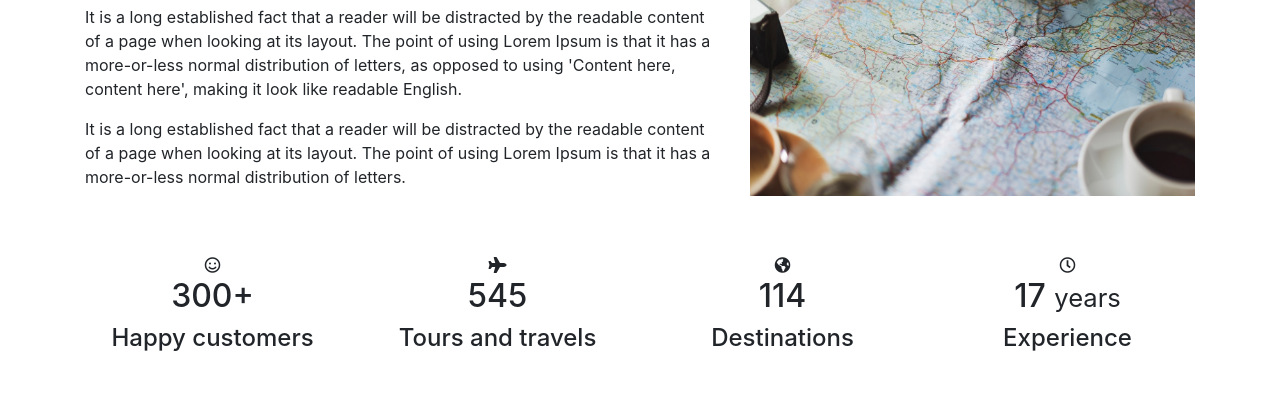
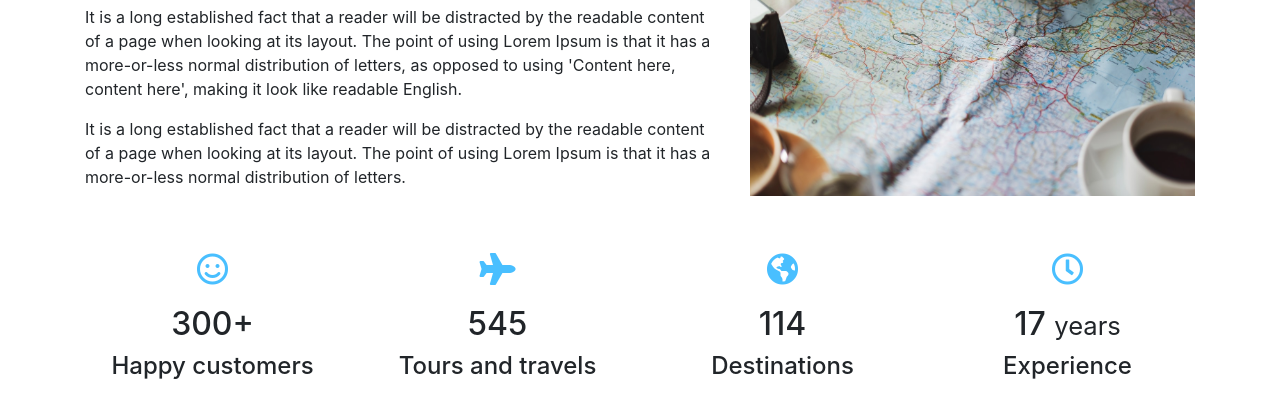
Before and after one commit to pyace1/GrandTour, a plain HTML site: page index.html in a window 1280 px wide. Shown: the part 692-1110 px from the top of the page. Drawn offline with nearby package versions, Linux system fonts and the light colour scheme.

Commit message:
counter css

```diff
--- a/style.css
+++ b/style.css
@@ -66,3 +66,11 @@ intro
 .intro h2 span {
     background: var(--blue);
 }
+/***************
+counter
+***************/
+.counter i {
+    color: var(--blue);
+    font-size: 2rem;
+    margin-bottom: 20px;
+}
```
